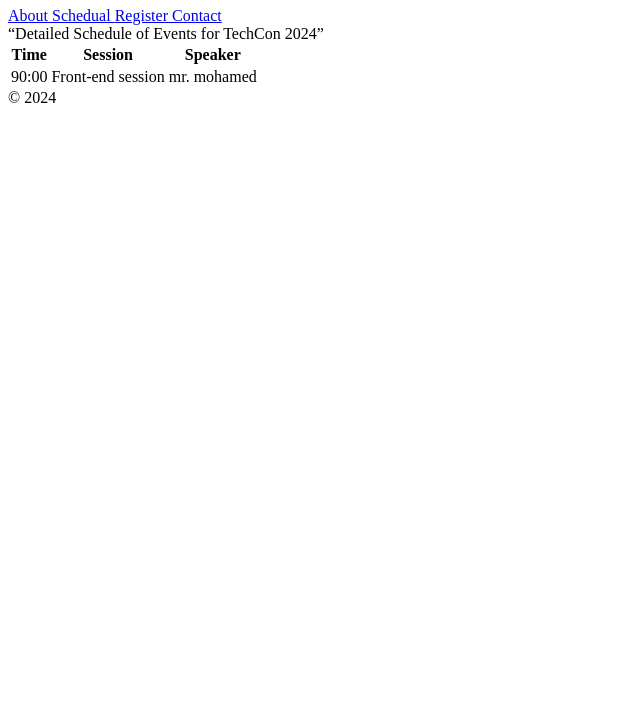
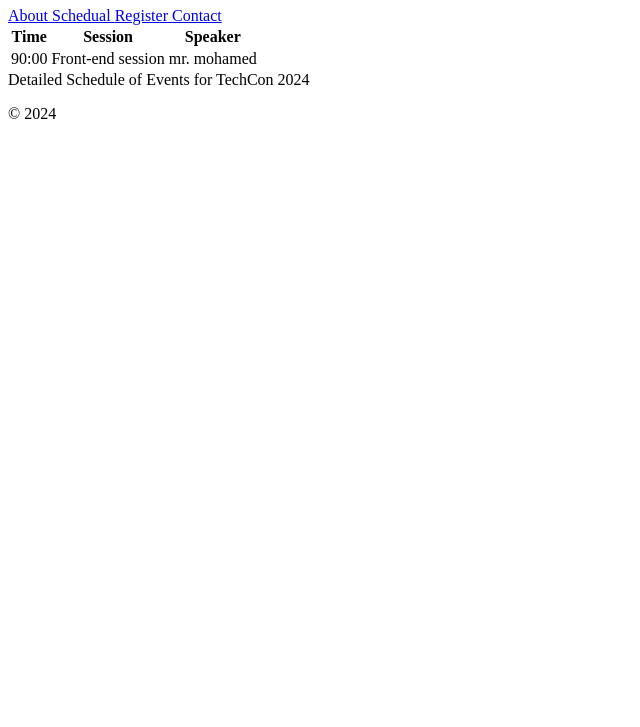
Before and after one commit to HagerSamier/TechCon_HTML, a plain HTML site: page techcon_website/schedule.html in a window 1280 px wide. Shown: the part 73-800 px from the top of the page, without its empty margins (0-640 px from the left). Drawn offline with Linux system fonts and the light colour scheme.

Commit message:
second-thired commit

```diff
--- a/techcon_website/schedule.html
+++ b/techcon_website/schedule.html
@@ -16,7 +16,7 @@
             </nav>
         </header>
         <main>
-            <caption> “Detailed Schedule of Events for TechCon 2024” </caption>
+
             <table>
                 <thead>
                     <tr>
@@ -33,9 +33,10 @@
                     </tr>
                 </tbody>
             </table>
+            <caption> Detailed Schedule of Events for TechCon 2024 </caption>
         </main>
         <footer>
-             &copy; 2024
+            <p> &copy; 2024</p>
         </footer>
     </body>
 </html>
```
